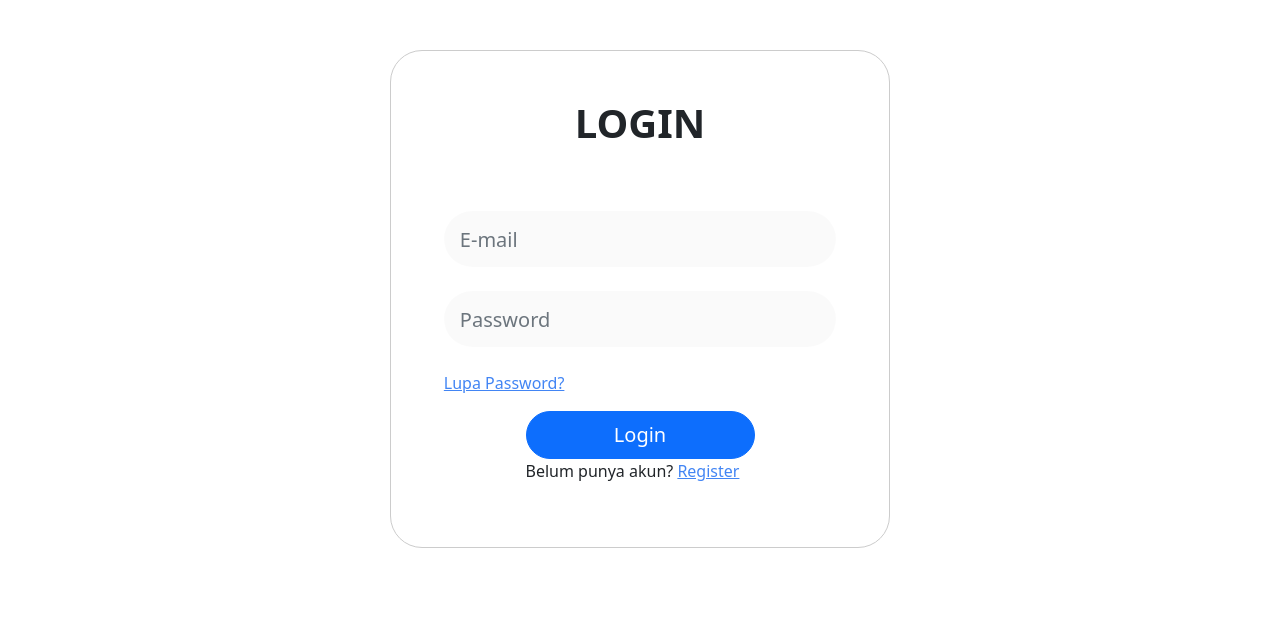
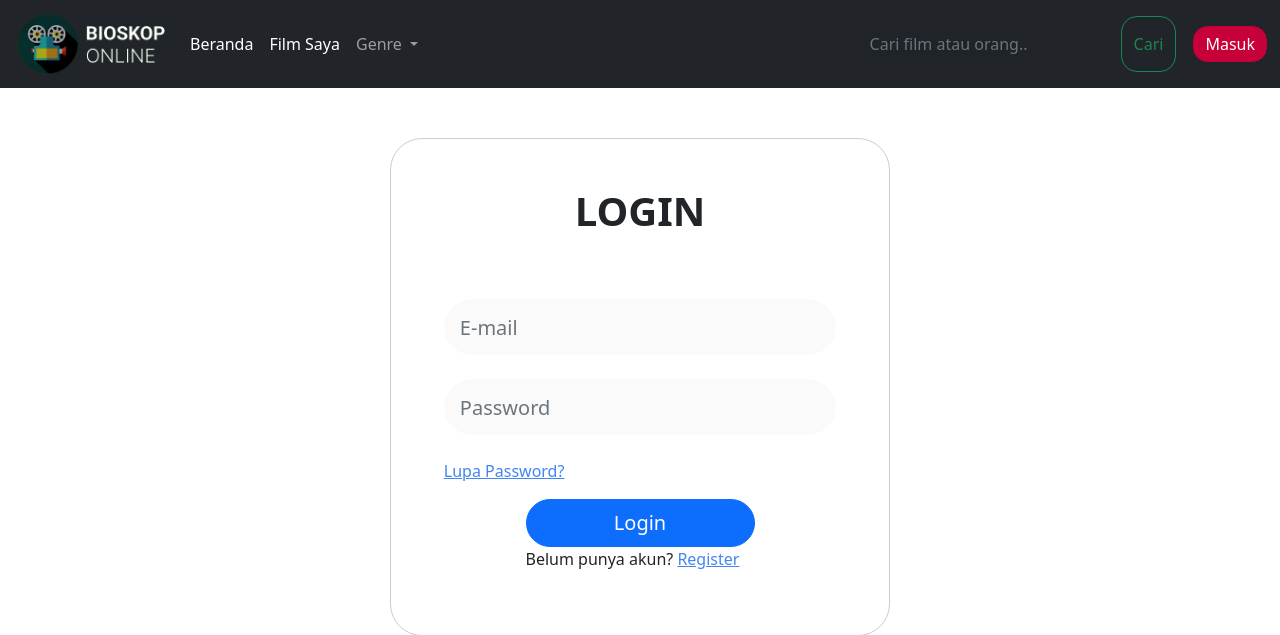
Before and after one commit to reyhand-ebs/Proj_TIket_Bioskop, a PHP site: page /pages/login.php in a window 1280 px wide. Shown: the top 635 px of the page. Run offline with PHP 8.4, Linux system fonts and the light colour scheme.

Commit message:
Update login.php
header login

```diff
--- a/pages/login.php
+++ b/pages/login.php
@@ -11,6 +11,45 @@
 </head>
 
 <body>
+<!--footer-->
+<nav class="navbar navbar-expand-lg navbar-dark bg-dark" style="background-color: rgb(29, 34, 40)">
+    <div class="container-fluid">
+        <a href="../index.php"><img src="../img/bioskop online.png" width="170"></a>
+        <button class="navbar-toggler" type="button" data-bs-toggle="collapse" data-bs-target="#navbarSupportedContent" aria-controls="navbarSupportedContent" aria-expanded="false" aria-label="Toggle navigation">
+        <span class="navbar-toggler-icon"></span>
+        </button>
+        <div class="collapse navbar-collapse" id="navbarSupportedContent">
+        <ul class="navbar-nav me-auto mb-2 mb-lg-0">
+            <li class="nav-item">
+            <a class="nav-link active" aria-current="page" href="#">Beranda</a>
+            </li>
+            <li class="nav-item">
+            <a class="nav-link active" aria-current="page" href="#">Film Saya</a>
+            </li>
+            <li class="nav-item dropdown">
+            <a class="nav-link dropdown-toggle" href="#" role="button" data-bs-toggle="dropdown" aria-expanded="false">
+                Genre
+            </a>
+            <ul class="dropdown-menu">
+                <li><a class="dropdown-item" href="#">Adventure</a></li>
+                <li><a class="dropdown-item" href="#">Action</a></li>
+                <li><a class="dropdown-item" href="#">Comedy</a></li>
+                <li><a class="dropdown-item" href="#">Crime</a></li>
+                <li><a class="dropdown-item" href="#">Drama</a></li>
+                <li><a class="dropdown-item" href="#">Horror</a></li>
+                <li><a class="dropdown-item" href="#">Thriller</a></li>
+                <li><a class="dropdown-item" href="#">Romance</a></li>
+            </ul>
+        </ul>
+        <form class="d-flex" role="search">
+            <input class="form-control me-2 rounded-4" type="search" placeholder="Cari film atau orang.." aria-label="Search">
+            <button class="btn btn-outline-success rounded-4" type="submit">Cari</button>
+        </form>
+        </div>
+        <a href="../pages/login.php"><button class="btn btn-dark ms-md-3 rounded-4" style="background-color: #C70039;">Masuk</button></a>
+    </div>
+    </nav>
+
 	<div class="container py-5 justify-content-center rounded-5" id="inputlogin">
 		<div class="row">
 			<div class="col align-self-center">
```
